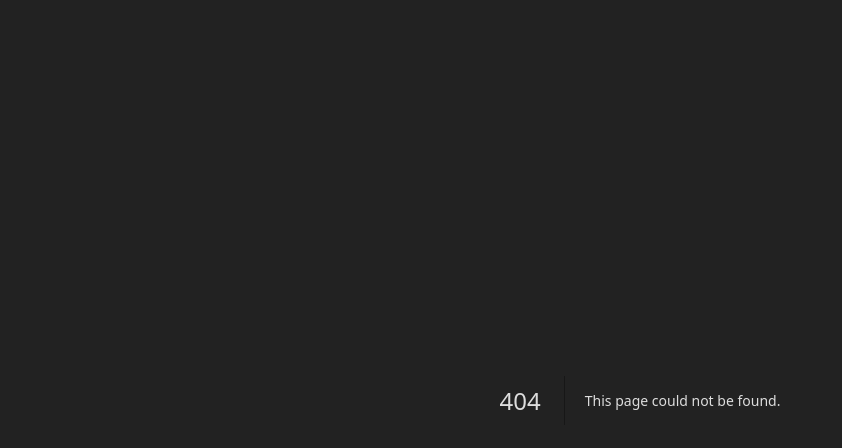
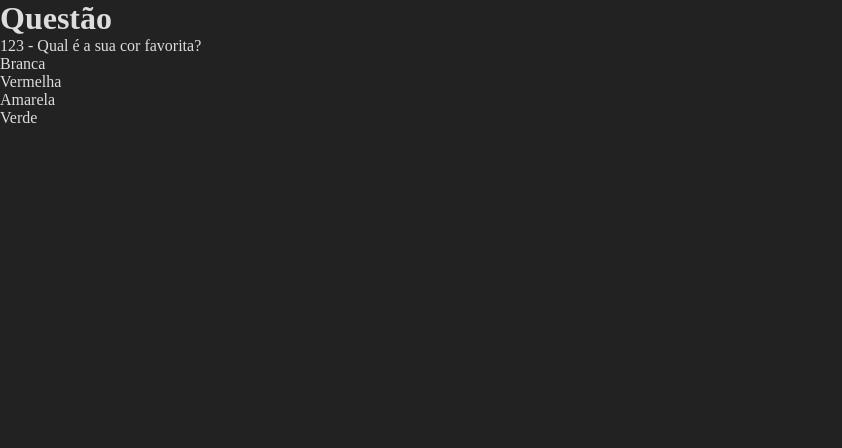
Before and after one commit to nina0-0nina/Curso_nextjs, a Next.js app in the folder curso-nextjs/next-basico/: page /questao in a window 1280 px wide. Before the commit this address had no page. Shown: the top 448 px of the page, without its empty margins (0-842 px from the left). Built offline with nearby package versions, Linux system fonts and the light colour scheme.

Commit message:
Integrando com api #1

```diff
--- /dev/null
+++ b/curso-nextjs/next-basico/src/pages/api/questao/[id].js
@@ -0,0 +1,14 @@
+export default function questao(req, res){
+    if(req.method === "GET") {
+        const id = req.query.id
+        res.status(200).json({
+            id,
+            enunciado: 'Qual é a sua cor favorita?',
+            respostas: [
+                'Branca', 'Vermelha', 'Amarela', 'Verde'
+            ]
+        })
+    } else {
+        res.status(405).send()
+    }
+}
--- /dev/null
+++ b/curso-nextjs/next-basico/src/pages/questao.jsx
@@ -0,0 +1,33 @@
+import { useEffect,useState } from "react"
+
+export default function Questao(){
+
+    const [questao, setQuestao] = useState(null)
+
+    useEffect(() => {
+        fetch('http://localhost:3000/api/questao/123')
+            .then(resp => resp.json())
+            .then(setQuestao)
+    }, [])
+
+    function renderRespostas() {
+        if(questao){
+            return questao.respostas.map((resp, i) =>{
+                return <li key={i}>{resp}</li>
+            })
+        }
+        return false
+    }
+
+    return(
+        <div>
+            <h1>Questão</h1>
+            <div>
+                <span>{questao?.id} - {questao?.enunciado}</span>
+                <ul>
+                    {renderRespostas()}
+                </ul>
+            </div>
+        </div>
+    )
+}
```
